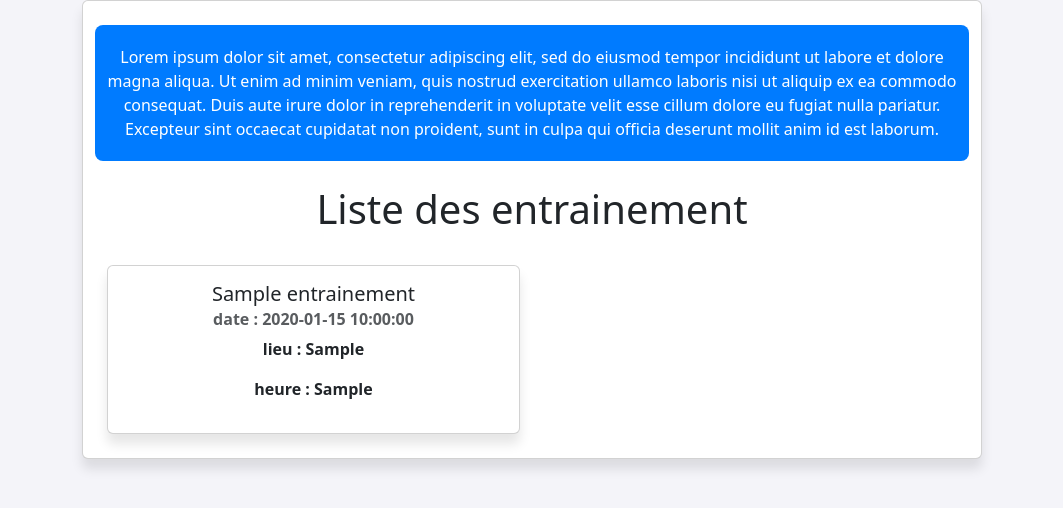
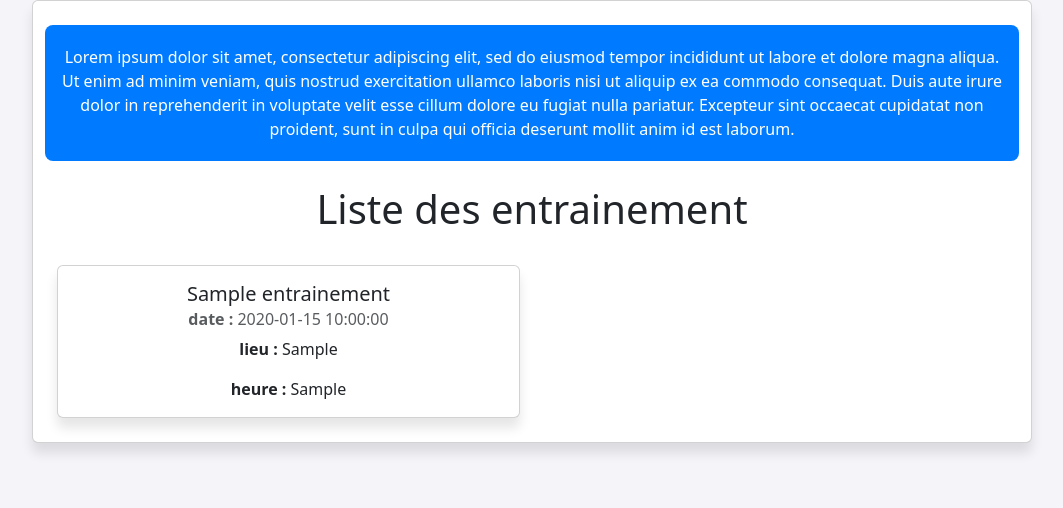
Before and after one commit to HerveTng/Projet-Running, a PHP site: page / in a window 1280 px wide. Shown: the part 82-590 px from the top of the page, without its empty margins (108-1171 px from the left). Run offline with PHP 8.4, Linux system fonts and the light colour scheme; tables that the repository leaves empty or names only in its code hold one stand-in row (values such as "Sample post").

Commit message:
Affichage sur deux colone pour les entrainement

```diff
--- a/connextionSQL.php
+++ b/connextionSQL.php
@@ -12,7 +12,8 @@ try
     die('Erreur : '.$e->getMessage());
 }
 
-/*$user2 = 'root';
+/*
+$user2 = 'root';
 $pass2 = 'root';
 
 try
--- a/index.php
+++ b/index.php
@@ -16,7 +16,7 @@ include('navbar.php');
 <body class="back">
     <main>
         <div class="container d-flex justify-content-center align-items-center">
-            <div class="card back2 p-4" style="max-width: 900px; width: 100%;">
+            <div class="card back2 p-4" style="max-width: 1000px; width: 100%;">
                 <div class="row">
                     <p class="encadre">
                         Lorem ipsum dolor sit amet, consectetur adipiscing elit,
@@ -44,20 +44,20 @@ include('navbar.php');
                     <h1 class="mt-4"> Liste des entrainement </h1>
                     <div class="justify-content-center">
                         <?php if (isset($_SESSION['user_id'])): ?>
+                            <div class="row">
+                                <?php foreach ($training as $train): ?>
 
-                            <?php foreach ($training as $index => $train): ?>
-                                <form method="POST" action="redirection.php">
-                                    <div class="row row-cols-1 row-cols-md-2 g-4">
-                                        <div class="col">
+                                        <div class="col-md-6">
+                                        <form method="POST" action="redirection.php">
                                             <div class="card mt-4">
                                                 <div class="card-body">
                                                     <h5 class="card-title"><?php echo ($train['titre']) ?></h5>
-                                                    <h6 class="card-subtitle mb-2 text-muted"><strong>date :</stong> <?php echo ($train['date']) ?></h6>
-                                                    <p class="card-text"><strong>lieu :</stong> <?php echo ($train['lieu']) ?></p>
-                                                    <p class="card-text"><strong>heure :</stong> <?php echo ($train['heure']) ?></p>
-                                                    <p class="card-text"><strong>categorie :</stong> <?php echo ($train['categorie']) ?></p>
-                                                    <p class="card-text"><strong>Nombre maximun :</stong> <?php echo ($train['nombre_Max']) ?></p>
-                                                    <p class="card-text"><strong>description :</stong> <?php echo ($train['description']) ?></p>
+                                                    <h6 class="card-subtitle mb-2 text-muted"><strong>date :</strong> <?php echo ($train['date']) ?></h6>
+                                                    <p class="card-text"><strong>lieu :</strong> <?php echo ($train['lieu']) ?></p>
+                                                    <p class="card-text"><strong>heure :</strong> <?php echo ($train['heure']) ?></p>
+                                                    <p class="card-text"><strong>categorie :</strong> <?php echo ($train['categorie']) ?></p>
+                                                    <p class="card-text"><strong>Nombre maximun :</strong> <?php echo ($train['nombre_Max']) ?></p>
+                                                    <p class="card-text"><strong>description :</strong> <?php echo ($train['description']) ?></p>
 
                                                     <input type="hidden" name="entrainement_Id" value="<?php echo htmlspecialchars($train['entrainement_Id']); ?>">
 
@@ -117,39 +117,34 @@ include('navbar.php');
                                                     <?php endif; ?>
                                                 </div>
                                             </div>
+                                            </form>
                                         </div>
-                                    </div>
-                                </form>
 
-                            <?php endforeach ?>
+
+                                <?php endforeach ?>
+                            </div>
 
                         <?php else: ?>
-
-                            <?php foreach ($training as $train): ?>
-                                <div class="row row-cols-1 row-cols-md-2 g-4">
-                                    <div class="col">
+                            <div class="row">
+                                <?php foreach ($training as $train): ?>
+                                    <div class="col-md-6">
                                         <div class="card mt-4">
                                             <div class="card-body">
                                                 <h5 class="card-title"><?php echo ($train['titre']) ?></h5>
-                                                <h6 class="card-subtitle mb-2 text-muted"><strong>date :</stong> <?php echo ($train['date']) ?></h6>
-                                                <p class="card-text"><strong>lieu :</stong> <?php echo ($train['lieu']) ?></p>
-                                                <p class="card-text"><strong>heure :</stong> <?php echo ($train['heure']) ?></p>
+                                                <h6 class="card-subtitle mb-2 text-muted"><strong>date :</strong> <?php echo ($train['date']) ?></h6>
+                                                <p class="card-text"><strong>lieu :</strong> <?php echo ($train['lieu']) ?></p>
+                                                <p class="card-text"><strong>heure :</strong> <?php echo ($train['heure']) ?></p>
                                             </div>
                                         </div>
                                     </div>
-                                </div>
-                            <?php endforeach ?>
-
+                                <?php endforeach ?>
+                            </div>
                         <?php endif; ?>
-
                     </div>
                 </div>
-
             </div>
         </div>
-
     </main>
-
 </body>
 
 </html>
```
Also changed, not shown: utilisateurSQL.php (+5 -2 lines).
